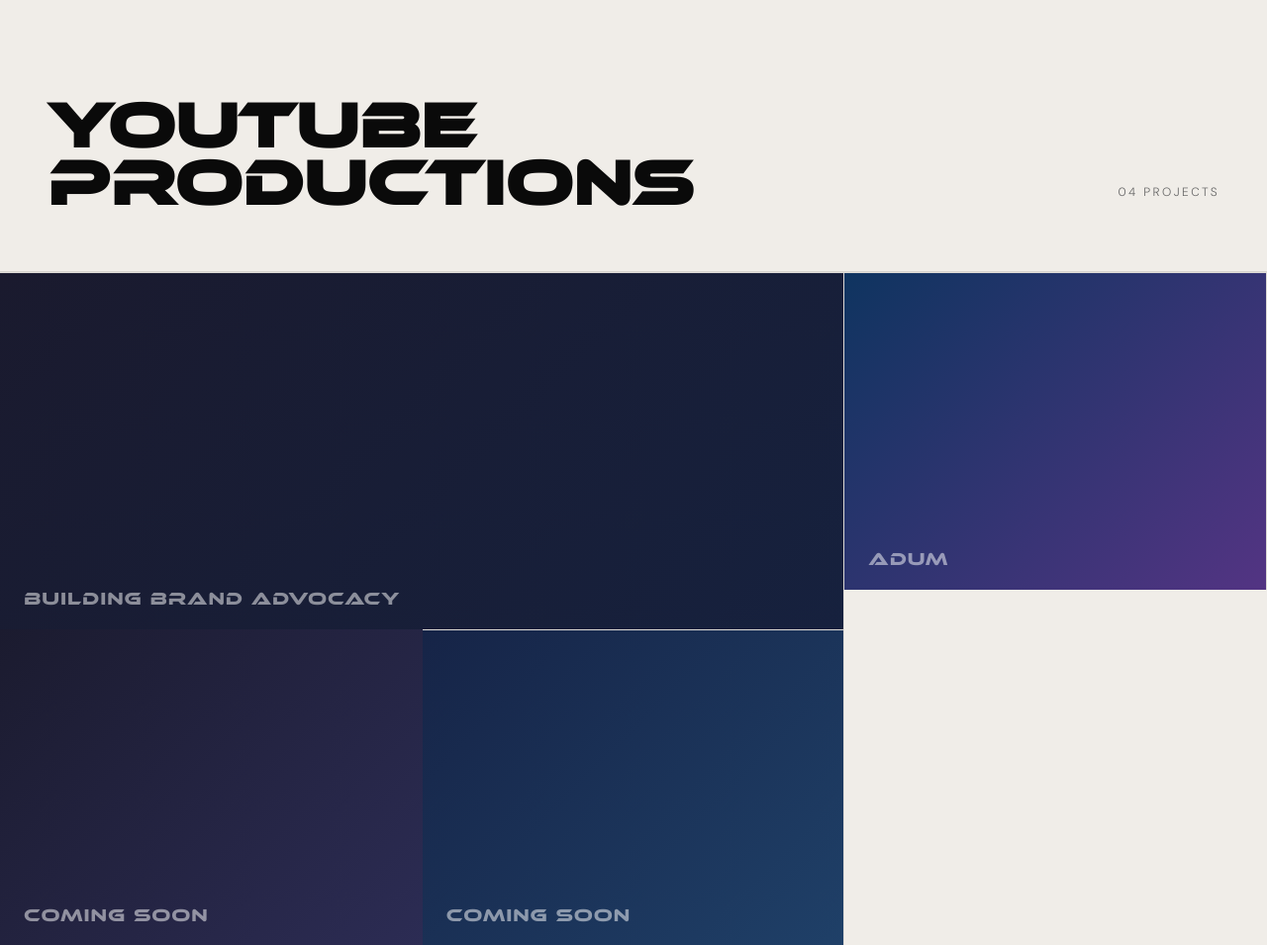
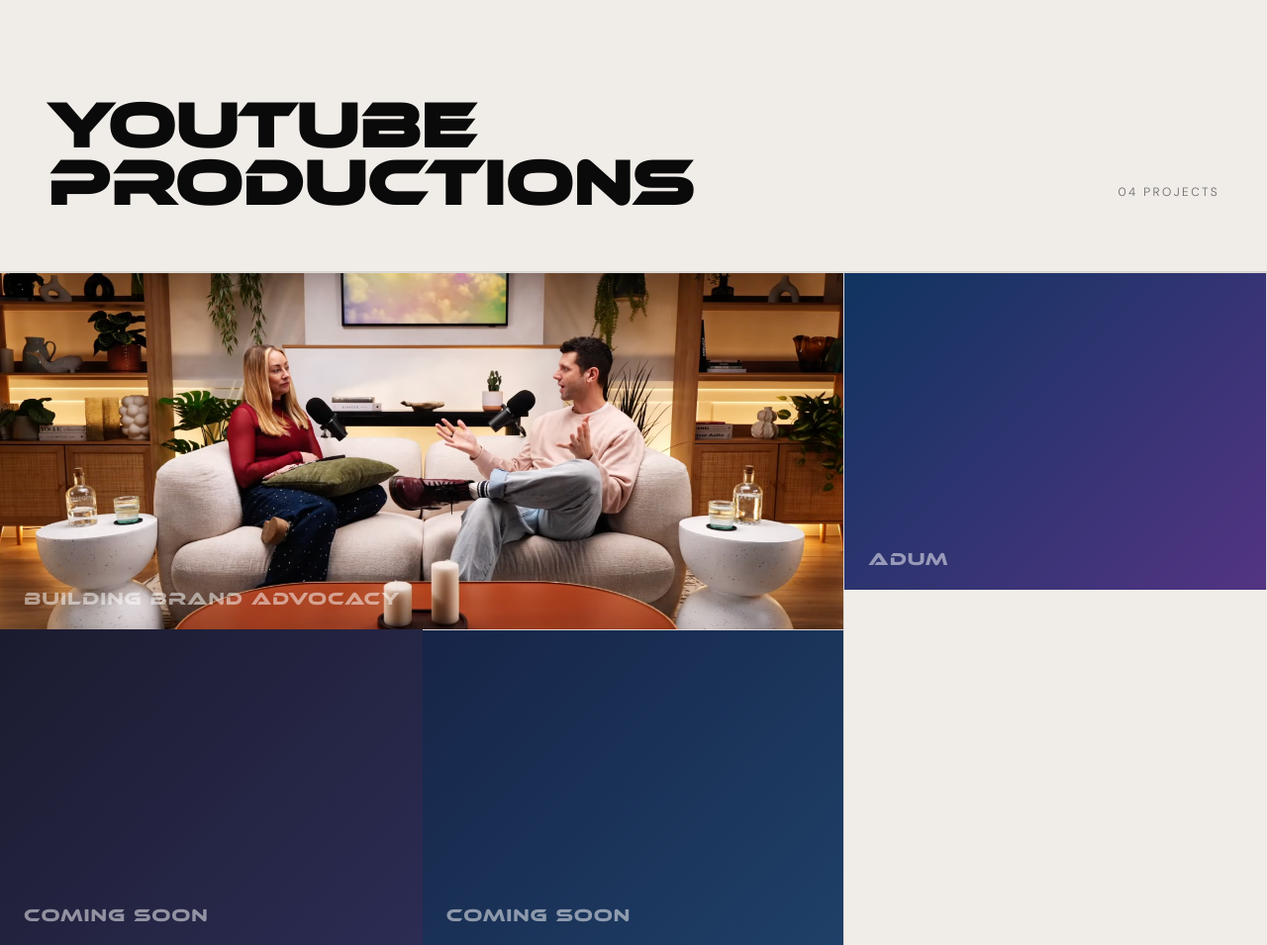
Before and after one commit to alasdairb11git/braxton-studios-website, a Node server app: page / in a window 1280 px wide. Shown: the part 846-1801 px from the top of the page at 99% size. Run offline with Node 20, Linux system fonts and the light colour scheme.

Commit message:
Add Building Brand Advocacy podcast image
Co-Authored-By: Claude Opus 4.6 <noreply@anthropic.com>

```diff
--- a/public/css/style.css
+++ b/public/css/style.css
@@ -228,7 +228,7 @@ nav.scrolled .nav-bg { opacity: 1; }
 .project-card:hover .project-card-bg { transform: scale(1.06); }
 
 /* Colour placeholders for YouTube projects */
-.yt-1 .project-card-bg { background: linear-gradient(135deg, #1a1a2e 0%, #16213e 100%); }
+.yt-1 .project-card-bg { background: url('/images/bba-podcast.jpg') center/cover no-repeat; }
 .yt-2 .project-card-bg { background: linear-gradient(135deg, #0f3460 0%, #533483 100%); }
 .yt-3 .project-card-bg { background: linear-gradient(135deg, #1b1b2f 0%, #2c2c54 100%); }
 .yt-4 .project-card-bg { background: linear-gradient(135deg, #162447 0%, #1f4068 100%); }
```
Also changed, not shown: public/images/bba-podcast.jpg (added).
